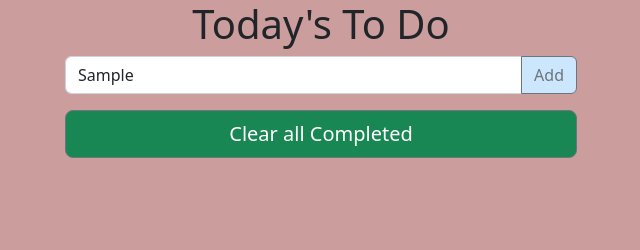
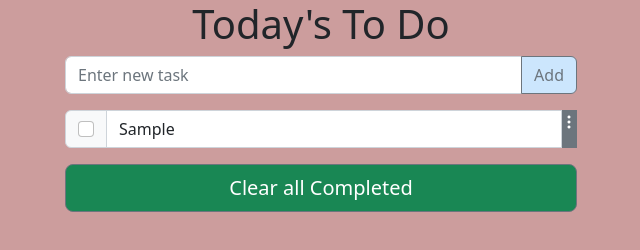
Before and after one commit to BregornOriginal/to-do-list-whit-webpack, a website built with webpack: page src/index.html in a window 1280 px wide. Both pictures are taken after typing "Sample" into the empty fields and a click on the button "Add". Shown: the whole page, without its empty margins (319-959 px from the left). Built offline with nearby package versions, Linux system fonts and the light colour scheme.

Commit message:
Added funcionality to the add button

```diff
--- a/src/index.html
+++ b/src/index.html
@@ -11,7 +11,7 @@
 			<h1>Today's To Do</h1>
 			<div class="input-group mb-3">
 				<input id="textNewTask" type="text" class="form-control" placeholder="Enter new task" aria-label="Recipient's username" aria-describedby="button-addon2">
-				<button class="btn btn-outline-secondary" type="button" id="button-addon2">Add</button>
+				<button class="btn btn-outline-secondary add-button" type="button" id="button-addon2">Add</button>
 			</div>
 		</section>
 		<div class="clear-button-container">
--- a/src/index.js
+++ b/src/index.js
@@ -14,6 +14,7 @@ class Task {
 
 const $listContainer = document.getElementById('list-container');
 const $textNewTask = document.getElementById('textNewTask');
+const $addButton = document.querySelector('.add-button');
 
 let toDoTasks = [];
 
@@ -82,6 +83,16 @@ $textNewTask.addEventListener('keypress', e => {
   }
 })
 
+$addButton.addEventListener('click', e => {
+  if ($textNewTask.value) {
+    e.preventDefault();
+    addTask($textNewTask.value);
+    $textNewTask.value = '';
+    console.log(JSON.parse(localStorage.getItem('list')))
+    console.log(toDoTasks)
+  }
+})
+
 const editText = ($checkBoxContainer, toDo) => {
   const $newPlaceHolderTask = document.createElement('input');
   $newPlaceHolderTask.classList.add('checked', 'form-control');
```
